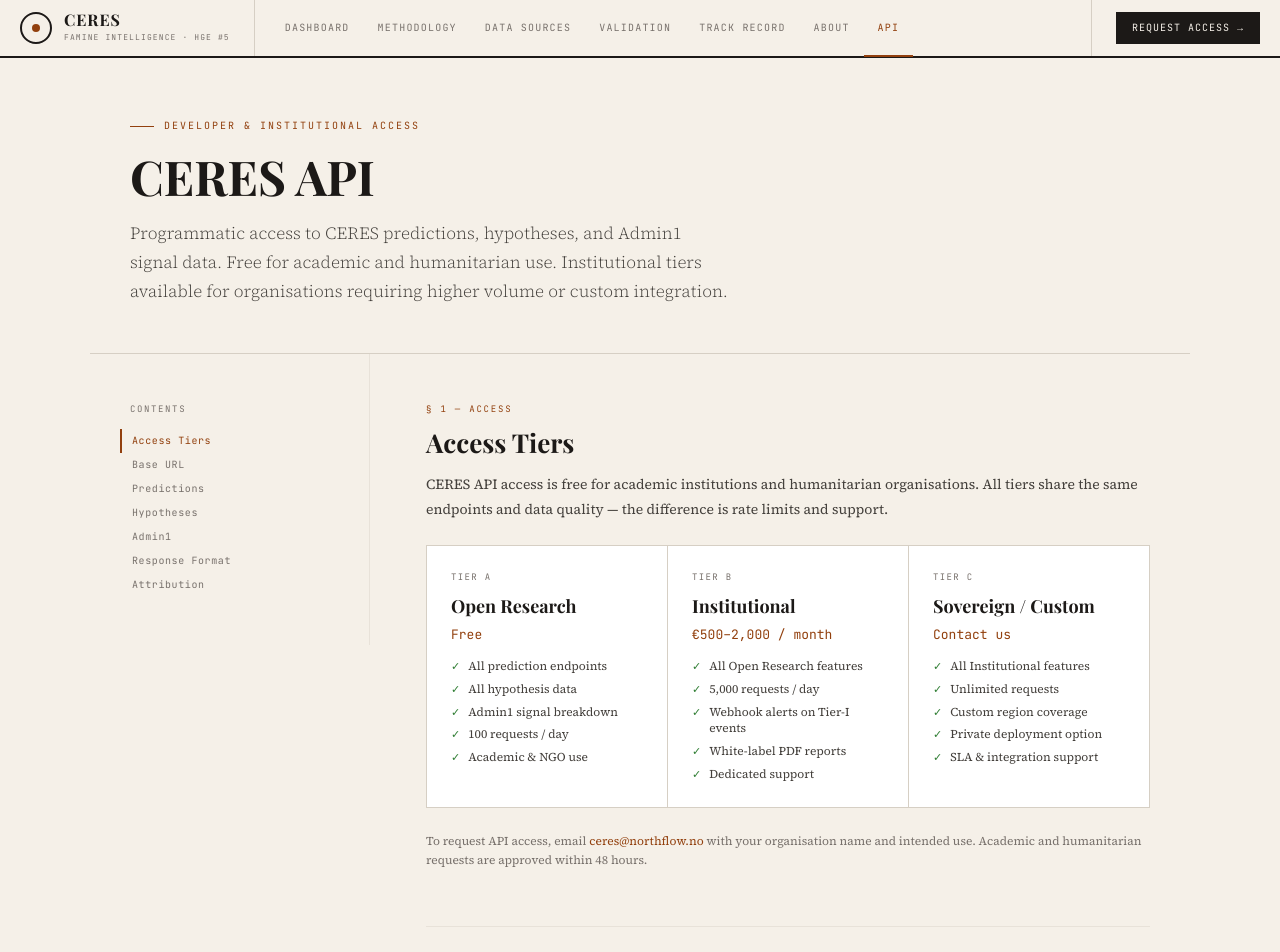
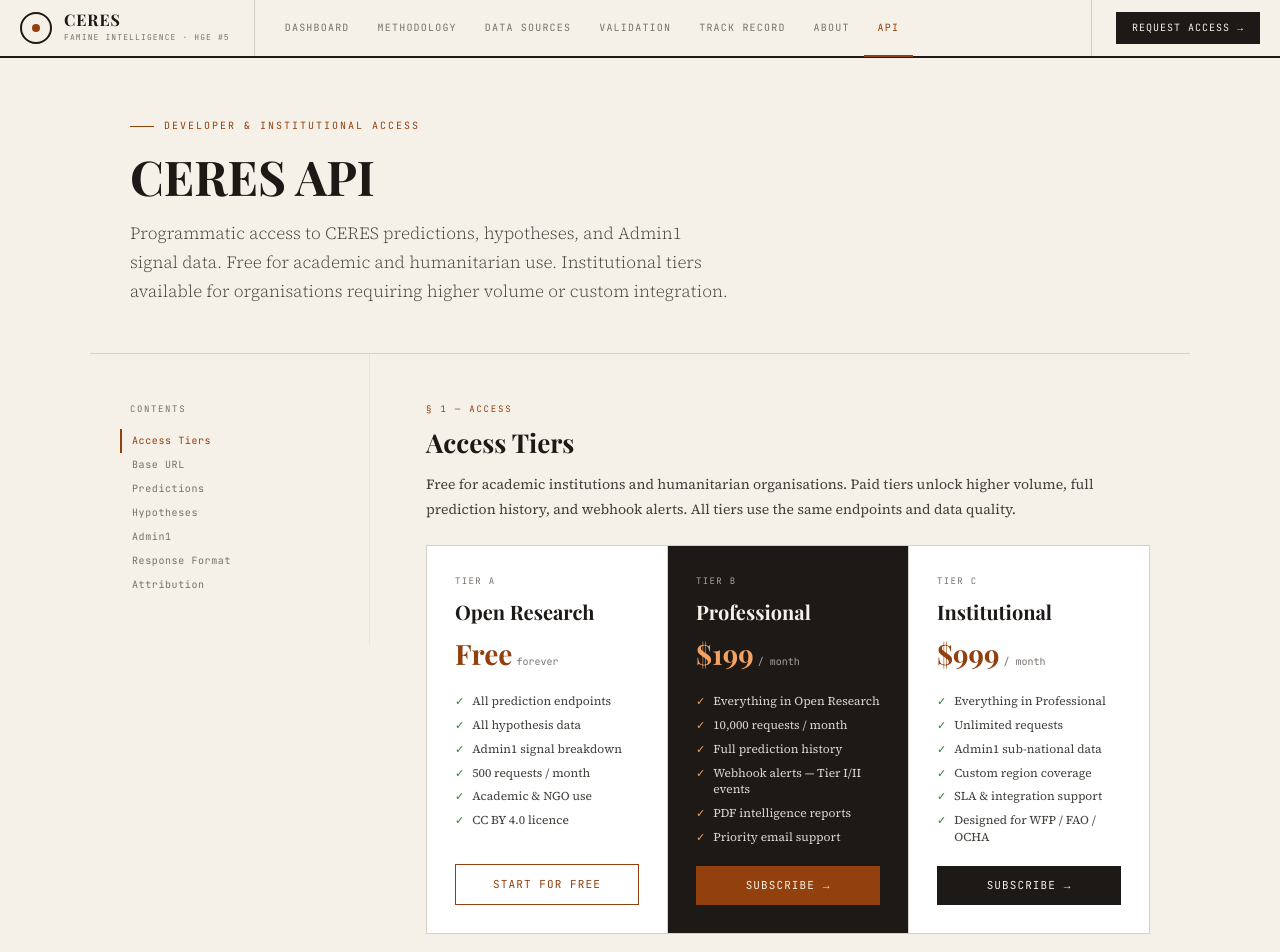
Before and after one commit to northflowlabs/ceres, a Next.js app: page /api-access in a window 1280 px wide. Shown: the top 952 px of the page. Built offline with nearby package versions, Linux system fonts and the light colour scheme.

Commit message:
feat: pricing table with Stripe Subscribe buttons, checkout success/cancel banners

```diff
--- a/src/app/api-access/page.tsx
+++ b/src/app/api-access/page.tsx
@@ -1,8 +1,10 @@
 "use client";
 
-import { useEffect, useRef } from "react";
+import { useEffect, useRef, useState } from "react";
 import SiteNav from "@/components/SiteNav";
 import SiteFooter from "@/components/SiteFooter";
+
+const API_BASE = "https://ceres-core-production.up.railway.app";
 
 const TOC = [
   { id: "access",      label: "Access Tiers"    },
@@ -16,16 +18,49 @@
 
 const TIERS = [
   {
-    tier: "Tier A", name: "Open Research", price: "Free",
-    features: ["All prediction endpoints","All hypothesis data","Admin1 signal breakdown","100 requests / day","Academic & NGO use"],
+    key: "free",
+    tier: "Tier A", name: "Open Research", price: "Free", priceNote: "forever",
+    highlight: false,
+    cta: "Start for Free",
+    ctaAction: "email",
+    features: [
+      "All prediction endpoints",
+      "All hypothesis data",
+      "Admin1 signal breakdown",
+      "500 requests / month",
+      "Academic & NGO use",
+      "CC BY 4.0 licence",
+    ],
   },
   {
-    tier: "Tier B", name: "Institutional", price: "€500–2,000 / month",
-    features: ["All Open Research features","5,000 requests / day","Webhook alerts on Tier-I events","White-label PDF reports","Dedicated support"],
+    key: "professional",
+    tier: "Tier B", name: "Professional", price: "$199", priceNote: "/ month",
+    highlight: true,
+    cta: "Subscribe →",
+    ctaAction: "checkout",
+    features: [
+      "Everything in Open Research",
+      "10,000 requests / month",
+      "Full prediction history",
+      "Webhook alerts — Tier I/II events",
+      "PDF intelligence reports",
+      "Priority email support",
+    ],
   },
   {
-    tier: "Tier C", name: "Sovereign / Custom", price: "Contact us",
-    features: ["All Institutional features","Unlimited requests","Custom region coverage","Private deployment option","SLA & integration support"],
+    key: "institutional",
+    tier: "Tier C", name: "Institutional", price: "$999", priceNote: "/ month",
+    highlight: false,
+    cta: "Subscribe →",
+    ctaAction: "checkout",
+    features: [
+      "Everything in Professional",
+      "Unlimited requests",
+      "Admin1 sub-national data",
+      "Custom region coverage",
+      "SLA & integration support",
+      "Designed for WFP / FAO / OCHA",
+    ],
   },
 ];
 
@@ -66,6 +101,11 @@
 
 export default function ApiAccessPage() {
   const tocRefs = useRef<Record<string, HTMLAnchorElement | null>>({});
+  const [checkoutLoading, setCheckoutLoading] = useState<string | null>(null);
+  const [checkoutError,   setCheckoutError]   = useState<string | null>(null);
+
+  const urlParams = typeof window !== "undefined" ? new URLSearchParams(window.location.search) : null;
+  const checkoutStatus = urlParams?.get("checkout");
 
   useEffect(() => {
     const sections = document.querySelectorAll<HTMLElement>("section[id]");
@@ -83,6 +123,27 @@
     sections.forEach((s) => obs.observe(s));
     return () => obs.disconnect();
   }, []);
+
+  async function handleCheckout(tier: string) {
+    setCheckoutLoading(tier);
+    setCheckoutError(null);
+    const email = prompt("Enter your work email address:");
+    if (!email) { setCheckoutLoading(null); return; }
+    const org   = prompt("Organisation name (optional):") ?? "";
+    try {
+      const resp = await fetch(`${API_BASE}/v1/billing/checkout`, {
+        method: "POST",
+        headers: { "Content-Type": "application/json" },
+        body: JSON.stringify({ tier, email, org_name: org }),
+      });
+      if (!resp.ok) throw new Error(`Server error: ${resp.status}`);
+      const data = await resp.json();
+      window.location.href = data.checkout_url;
+    } catch (err) {
+      setCheckoutError(err instanceof Error ? err.message : "Checkout failed — try again or email ceres@northflow.no");
+      setCheckoutLoading(null);
+    }
+  }
 
   return (
     <div className="topo-texture" style={{ background: "var(--parchment)", minHeight: "100vh", display: "flex", flexDirection: "column" }}>
@@ -123,27 +184,77 @@
           <section id="access" style={section}>
             <div style={sectionLabel}>§ 1 — Access</div>
             <h2 style={h2Style}>Access Tiers</h2>
-            <p style={pStyle}>CERES API access is free for academic institutions and humanitarian organisations. All tiers share the same endpoints and data quality — the difference is rate limits and support.</p>
+            <p style={pStyle}>Free for academic institutions and humanitarian organisations. Paid tiers unlock higher volume, full prediction history, and webhook alerts. All tiers use the same endpoints and data quality.</p>
+
+            {/* Checkout success / cancelled banners */}
+            {checkoutStatus === "success" && (
+              <div style={{ background: "#F1F8E9", border: "1px solid var(--watch)", padding: "12px 16px", marginBottom: 20, fontFamily: "var(--mono)", fontSize: 12, color: "var(--watch)", display: "flex", gap: 10, alignItems: "center" }}>
+                <span>✓</span>
+                <span>Subscription confirmed. Your API key has been emailed to you. Check your inbox.</span>
+              </div>
+            )}
+            {checkoutStatus === "cancelled" && (
+              <div style={{ background: "var(--warning-light)", border: "1px solid var(--warning)", padding: "12px 16px", marginBottom: 20, fontFamily: "var(--mono)", fontSize: 12, color: "var(--warning)", display: "flex", gap: 10, alignItems: "center" }}>
+                <span>⚠</span>
+                <span>Checkout was cancelled. No charge was made.</span>
+              </div>
+            )}
+            {checkoutError && (
+              <div style={{ background: "var(--crisis-light)", border: "1px solid var(--crisis)", padding: "12px 16px", marginBottom: 20, fontFamily: "var(--mono)", fontSize: 12, color: "var(--crisis)", display: "flex", gap: 10, alignItems: "center" }}>
+                <span>✗</span>
+                <span>{checkoutError}</span>
+              </div>
+            )}
 
             <div style={{ display: "grid", gridTemplateColumns: "1fr 1fr 1fr", gap: 1, background: "var(--border)", border: "1px solid var(--border)", margin: "24px 0" }}>
-              {TIERS.map(({ tier, name, price, features }) => (
-                <div key={tier} style={{ background: "white", padding: 24 }}>
-                  <div style={{ fontFamily: "var(--mono)", fontSize: 9, letterSpacing: "0.15em", textTransform: "uppercase", color: "var(--ink-light)", marginBottom: 8 }}>{tier}</div>
-                  <div style={{ fontFamily: "var(--display)", fontSize: 18, fontWeight: 700, marginBottom: 4 }}>{name}</div>
-                  <div style={{ fontFamily: "var(--mono)", fontSize: 13, color: "var(--earth)", marginBottom: 12 }}>{price}</div>
-                  <ul style={{ listStyle: "none", display: "flex", flexDirection: "column", gap: 6 }}>
+              {TIERS.map(({ key, tier, name, price, priceNote, highlight, cta, ctaAction, features }) => (
+                <div key={tier} style={{ background: highlight ? "var(--ink)" : "white", padding: 28, display: "flex", flexDirection: "column" }}>
+                  <div style={{ fontFamily: "var(--mono)", fontSize: 9, letterSpacing: "0.15em", textTransform: "uppercase", color: highlight ? "#A8A29E" : "var(--ink-light)", marginBottom: 8 }}>{tier}</div>
+                  <div style={{ fontFamily: "var(--display)", fontSize: 20, fontWeight: 700, marginBottom: 4, color: highlight ? "var(--parchment)" : "var(--ink)" }}>{name}</div>
+                  <div style={{ display: "flex", alignItems: "baseline", gap: 4, marginBottom: 16 }}>
+                    <span style={{ fontFamily: "var(--display)", fontSize: 28, fontWeight: 700, color: highlight ? "#F4A261" : "var(--earth)" }}>{price}</span>
+                    <span style={{ fontFamily: "var(--mono)", fontSize: 10, color: highlight ? "#A8A29E" : "var(--ink-light)" }}>{priceNote}</span>
+                  </div>
+                  <ul style={{ listStyle: "none", display: "flex", flexDirection: "column", gap: 7, flex: 1, marginBottom: 20 }}>
                     {features.map((f) => (
-                      <li key={f} style={{ fontSize: 12, color: "var(--ink-mid)", display: "flex", alignItems: "flex-start", gap: 8, lineHeight: 1.4 }}>
-                        <span style={{ color: "var(--watch)", fontFamily: "var(--mono)", fontSize: 11, flexShrink: 0, marginTop: 1 }}>✓</span>
+                      <li key={f} style={{ fontSize: 12, color: highlight ? "#D6D3D1" : "var(--ink-mid)", display: "flex", alignItems: "flex-start", gap: 8, lineHeight: 1.4 }}>
+                        <span style={{ color: highlight ? "#F4A261" : "var(--watch)", fontFamily: "var(--mono)", fontSize: 11, flexShrink: 0, marginTop: 1 }}>✓</span>
                         {f}
                       </li>
                     ))}
                   </ul>
+                  {ctaAction === "checkout" ? (
+                    <button
+                      onClick={() => handleCheckout(key)}
+                      disabled={checkoutLoading === key}
+                      style={{
+                        width: "100%", padding: "11px 0",
+                        fontFamily: "var(--mono)", fontSize: 11, letterSpacing: "0.1em", textTransform: "uppercase",
+                        background: highlight ? "var(--earth)" : "var(--ink)",
+                        color: "var(--parchment)", border: "none", cursor: checkoutLoading === key ? "wait" : "pointer",
+                        opacity: checkoutLoading === key ? 0.7 : 1,
+                      }}
+                    >
+                      {checkoutLoading === key ? "Redirecting…" : cta}
+                    </button>
+                  ) : (
+                    <a
+                      href="mailto:ceres@northflow.no?subject=CERES Open Research API Access"
+                      style={{
+                        display: "block", width: "100%", padding: "11px 0", textAlign: "center",
+                        fontFamily: "var(--mono)", fontSize: 11, letterSpacing: "0.1em", textTransform: "uppercase",
+                        background: "transparent", color: "var(--earth)", border: "1px solid var(--earth)",
+                        textDecoration: "none",
+                      }}
+                    >
+                      {cta}
+                    </a>
+                  )}
                 </div>
               ))}
             </div>
             <p style={{ fontSize: 12, color: "var(--ink-light)" }}>
-              To request API access, email <a href="mailto:ceres@northflow.no" style={{ color: "var(--earth)" }}>ceres@northflow.no</a> with your organisation name and intended use. Academic and humanitarian requests are approved within 48 hours.
+              Academic and humanitarian organisations may request free access by emailing <a href="mailto:ceres@northflow.no" style={{ color: "var(--earth)" }}>ceres@northflow.no</a>. All paid subscriptions are billed monthly via Stripe and can be cancelled at any time.
             </p>
           </section>
 
```
